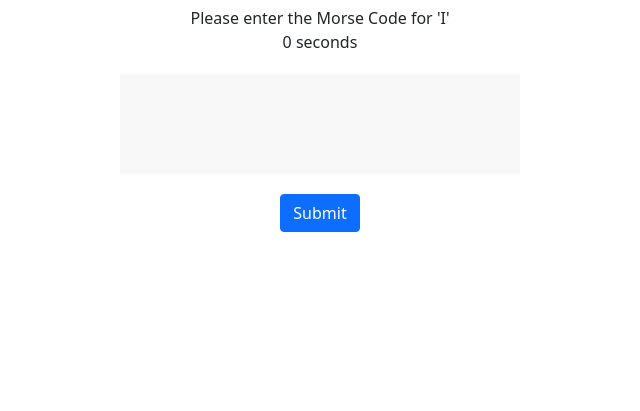
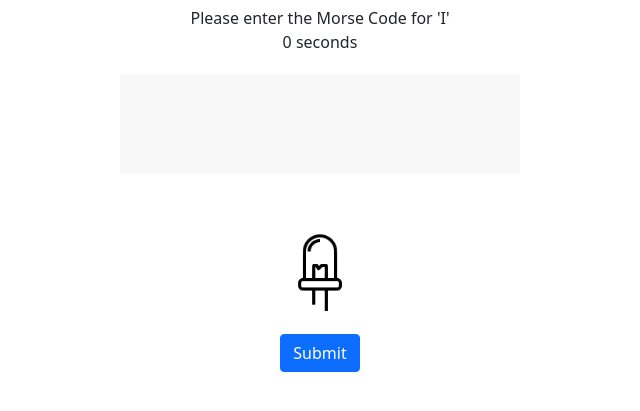
Before and after one commit to yuminglin0326/MorseCodeTutorial, a Flask app: page /quiz/1 in a window 1280 px wide. Shown: the part 156-567 px from the top of the page, without its empty margins (320-960 px from the left). Run offline with Flask 3, Linux system fonts and the light colour scheme; some libraries are stand-ins or nearby versions.

Commit message:
added flashlight

```diff
--- a/static/main.css
+++ b/static/main.css
@@ -4,7 +4,7 @@
   margin: 50px 0px;
 }
 
-.inputMorseCode {
+.input-morse-code {
   width: 400px;
   height: 100px;
   margin: 20px 0px;
@@ -19,3 +19,11 @@
   color: red;
   font-size: 20px;
 }
+
+.flashlight {
+  width: 100px;
+  height: 100px;
+  margin: 20px 0px;
+  margin-left: auto;
+  margin-right: auto;
+}
--- a/static/quiz.js
+++ b/static/quiz.js
@@ -8,9 +8,13 @@ $(document).ready(function() {
         if (e.which === 32 && !spaceDown) {
             spaceDownTime = Date.now();
             displayDuration();
-            $('#durationDisplay').text('0 seconds');
+            $('#duration-display').text('0 seconds');
             spaceDown = true;
             playAudio();
+
+            // turn on flashlight
+            $('.flashlight-container').empty();
+            $('.flashlight-container').append('<img class="flashlight" src="/static/led on.png">')
           }
     });
 
@@ -20,6 +24,10 @@ $(document).ready(function() {
             clearInterval(audioTimer);
             morseAudio.pause();
             spaceDownTime = 0;
+
+            // turn off flashlight
+            $('.flashlight-container').empty();
+            $('.flashlight-container').append('<img class="flashlight" src="/static/led off.png">')
           }
     });
 
@@ -28,21 +36,21 @@ $(document).ready(function() {
         intervalId = setInterval(function() {
             if (spaceDown) {
               duration = Date.now() - spaceDownTime;
-              $('#durationDisplay').text(duration/1000 + ' seconds');
+              $('#duration-display').text(duration/1000 + ' seconds');
             } else {
                 $('.error').remove();
                 if (duration < 200) {
                     console.log("dot duration: " + duration);
-                    $('.inputMorseCode').append('.');
+                    $('.input-morse-code').append('.');
                 } else if (duration > 200 && duration < 500) {
                     console.log("dash duration: " + duration);
-                    $('.inputMorseCode').append('-');
+                    $('.input-morse-code').append('-');
                 } else {
                     let error = $("<div class='error'>")
                     error.html("try enter the morse code again!")
                     if (!isError) {
                         isError = true;
-                        $('.inputMorseCode').after(error);
+                        $('.input-morse-code').after(error);
                     }
                 }
                 clearInterval(intervalId);
@@ -60,7 +68,7 @@ $(document).ready(function() {
     }
 
     $('#submitAnswer').click(function() {
-        let answer = $('.inputMorseCode').text();
+        let answer = $('.input-morse-code').text();
         if (answer === quiz["answer"]) {
             console.log("Correct!");
         } else {
--- a/templates/quiz.html
+++ b/templates/quiz.html
@@ -11,8 +11,11 @@
     <div class="quiz-container">
         <h1>{{quiz.name}}!</h1>
         <div class="question">{{quiz.question}}</div>
-        <div id="durationDisplay">0 seconds</div>
-        <div class="inputMorseCode"></div>
+        <div id="duration-display">0 seconds</div>
+        <div class="input-morse-code"></div>
+        <div class="flashlight-container">
+            <img class="flashlight" src="/static/led off.png" alt="led light off">
+        </div>
         <button class="btn btn-primary" id="submitAnswer">Submit</button>
 
     </div>
```
Also changed, not shown: static/led off.png (added), static/led on.png (added).
